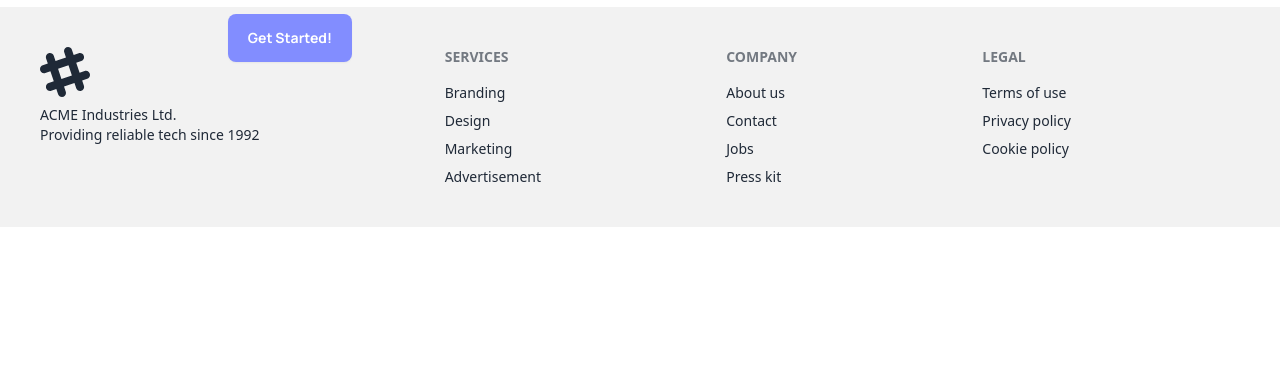
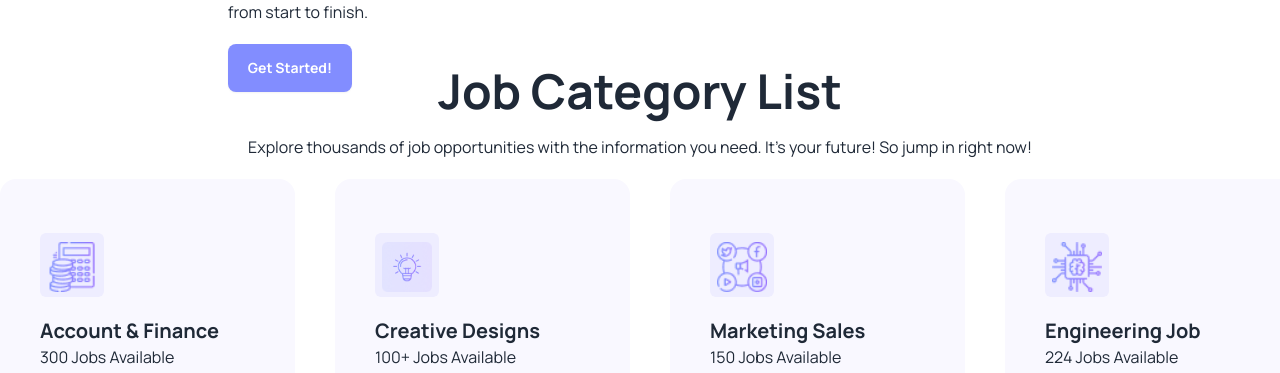
Before and after one commit to AsmSaikat/c-hub, a React (Vite) app: page / in a window 1280 px wide. Shown: the part 579-952 px from the top of the page. Before the commit the page ends 806 px from the top, so only its background shows below. Built offline with nearby package versions, Linux system fonts and the light colour scheme.

Commit message:
added job category list

```diff
--- a/src/components/Banner.jsx
+++ b/src/components/Banner.jsx
@@ -11,7 +11,7 @@ const Banner = () => {
 					/>
 				</div>
 				<div className="md:w-[40%] lg:w-[38%]">
-					<h1 className="text-3xl text-center lg:text-left md:text-left lg:text-[80px] font-extrabold lg:leading-[80px] mb-5">
+					<h1 className="text-3xl text-center lg:text-left md:text-left lg:text-[80px] font-extrabold lg:leading-[90px] mb-5">
 						One Step Closer To Your{" "}
 						<span className="text-[#7E90FE]">Dream Job</span>
 					</h1>
--- /dev/null
+++ b/src/components/Home/CategoryList.jsx
@@ -0,0 +1,65 @@
+import React from "react";
+
+const CategoryList = () => {
+	return (
+		<div className="my-10 lg:my-28 font-manrope">
+			<h1 className="text-5xl font-bold text-center">
+				Job Category List
+			</h1>
+			<p className="text-center my-5">
+				Explore thousands of job opportunities with the information you
+				need. It's your future! So jump in right now!
+			</p>
+			<div className="flex lg:flex-row md:flex-row flex-col justify-between gap-4 md:gap-2 lg:gap-10 lg:w-[1300px] mx-auto">
+				<div className="w-[311px] h-[243px] flex flex-col justify-center mx-auto pl-10 rounded-2xl bg-[#F9F8FF]">
+					<div className="bg-[#EEEDFF] h-16 pt-1 rounded-md w-16 flex justify-center items-center">
+						<img
+							className="w-[50px]"
+							src="/account finance.png"
+							alt=""
+						/>
+					</div>
+					<h3 className="text-xl font-bold mt-5">
+						Account & Finance
+					</h3>
+					<p>300 Jobs Available</p>
+				</div>
+				<div className="w-[311px] h-[243px] flex flex-col justify-center mx-auto  pl-10 rounded-2xl bg-[#F9F8FF]">
+					<div className="bg-[#EEEDFF] h-16 pt-1 rounded-md w-16 flex justify-center items-center">
+						<img
+							className="w-[50px]"
+							src="/creative design.png"
+							alt=""
+						/>
+					</div>
+					<h3 className="text-xl font-bold mt-5">Creative Designs</h3>
+					<p>100+ Jobs Available</p>
+				</div>
+				<div className="w-[311px] h-[243px] flex flex-col justify-center mx-auto pl-10 rounded-2xl bg-[#F9F8FF]">
+					<div className="bg-[#EEEDFF] h-16 pt-1 rounded-md w-16 flex justify-center items-center">
+						<img
+							className="w-[50px]"
+							src="/marketing sales.png"
+							alt=""
+						/>
+					</div>
+					<h3 className=" text-xl font-bold mt-5">Marketing Sales</h3>
+					<p>150 Jobs Available</p>
+				</div>
+				<div className="w-[311px] h-[243px] flex flex-col justify-center mx-auto  pl-10 rounded-2xl bg-[#F9F8FF]">
+					<div className="bg-[#EEEDFF] h-16 pt-1 rounded-md w-16 flex justify-center items-center">
+						<img
+							className="w-[50px]"
+							src="/engineering job.png"
+							alt=""
+						/>
+					</div>
+					<h3 className="text-xl font-bold mt-5">Engineering Job</h3>
+					<p>224 Jobs Available</p>
+				</div>
+			</div>
+		</div>
+	);
+};
+
+export default CategoryList;
--- /dev/null
+++ b/src/components/Home/FeaturedJobs.jsx
@@ -0,0 +1,11 @@
+import React from "react";
+
+const FeaturedJobs = () => {
+	return (
+		<div>
+			<h1>Featured Jobs</h1>
+		</div>
+	);
+};
+
+export default FeaturedJobs;
--- a/src/components/Home/Home.jsx
+++ b/src/components/Home/Home.jsx
@@ -1,10 +1,14 @@
 import React from "react";
 import Banner from "../Banner";
+import CategoryList from "./CategoryList";
+import FeaturedJobs from "./FeaturedJobs";
 
 const Home = () => {
 	return (
 		<div>
 			<Banner></Banner>
+			<CategoryList></CategoryList>
+			<FeaturedJobs></FeaturedJobs>
 		</div>
 	);
 };
```
